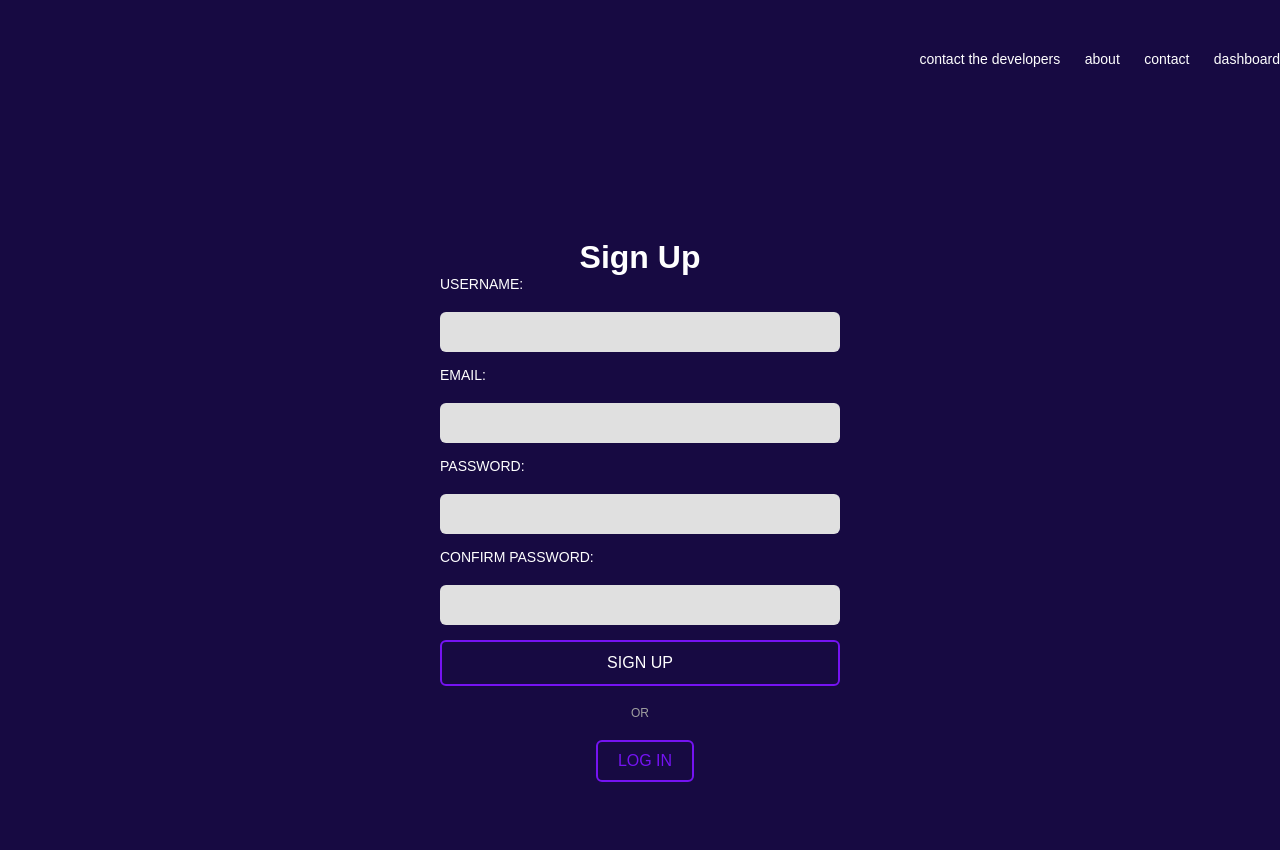
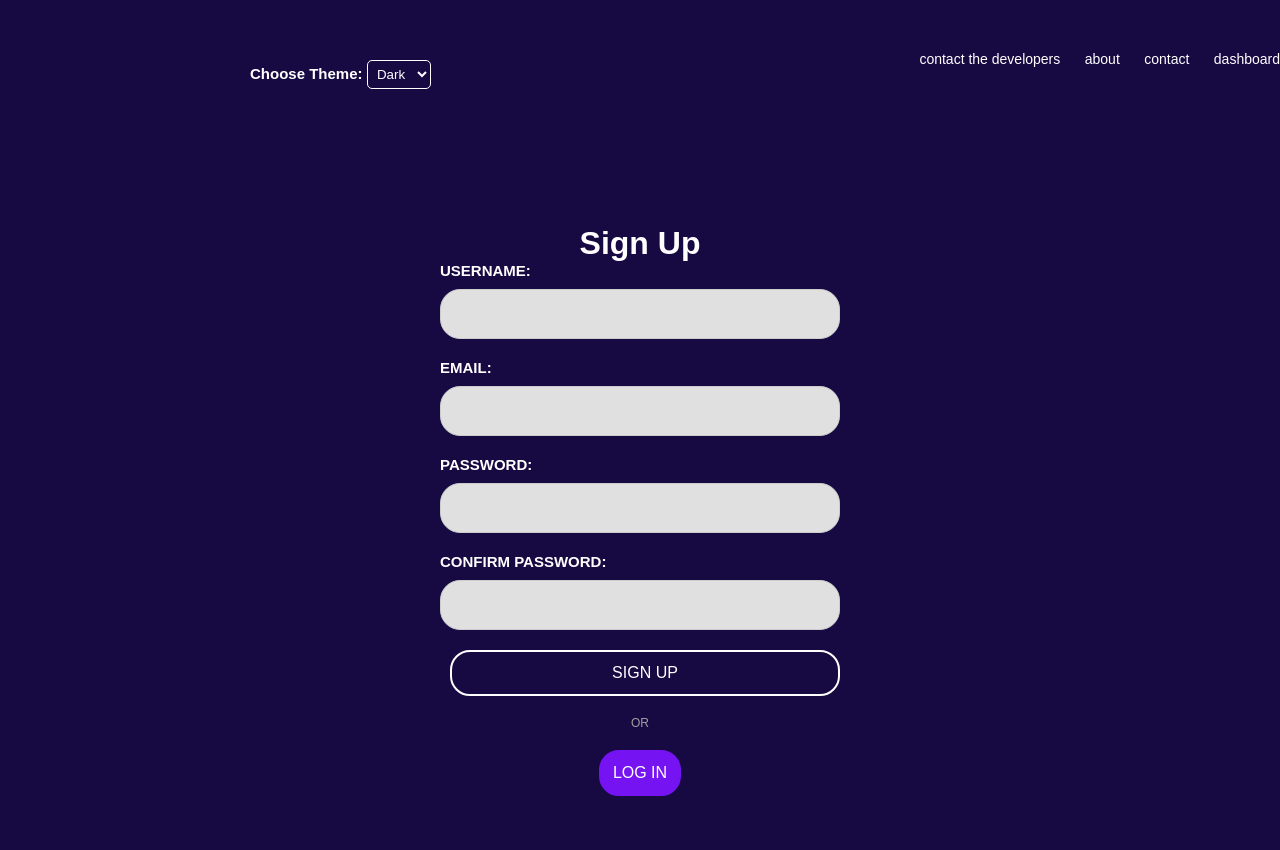
Before and after one commit to Wilsdawg1212/2340_Project_2, a Django app: page /signup/ in a window 1280 px wide. Run offline with Django 5.2, Linux system fonts and the light colour scheme.

Commit message:
Signup.html is finished besides the JS at the bottom

```diff
--- a/Spotify_Wrapped/templates/Spotify_Wrapped/signup.html
+++ b/Spotify_Wrapped/templates/Spotify_Wrapped/signup.html
@@ -7,18 +7,26 @@
     <link rel="stylesheet" href="{% static 'css/signup.css' %}">
     <title>Sign Up</title>
 </head>
+<body class="dark">
     <!-- Google Translate Element -->
     <div id="google_translate_element" style="position: absolute; top: 10px; left: 10px;"></div>
-
     <script type="text/javascript">
       function googleTranslateElementInit() {
         new google.translate.TranslateElement({pageLanguage: 'en', includedLanguages: 'en,es,fr'}, 'google_translate_element');
       }
     </script>
-
     <script type="text/javascript" src="//translate.google.com/translate_a/element.js?cb=googleTranslateElementInit"></script>
 
-<body>
+    <!-- Theme Switcher -->
+    <div id="theme-switcher">
+        <label for="theme" class="label">Choose Theme:</label>
+        <select id="theme" onchange="document.body.className = this.value;">
+            <option value="dark">Dark</option>
+            <option value="light">Light</option>
+            <option value="neon">Neon</option>
+        </select>
+    </div>
+
     <header>
         <div class="nav">
             <a href="/contact_dev/">contact the developers</a>
@@ -34,30 +42,204 @@
             <form method="POST" action="{% url 'signup' %}">
                 {% csrf_token %}
 
-                <label for="username">USERNAME:</label>
-                <input type="text" id="username" name="username" required>
+                <label for="username" class="label">USERNAME:</label>
+                <input type="text" id="username" name="username" class="form-input" required>
 
-                <label for="email">EMAIL:</label>
-                <input type="email" id="email" name="email" required>
+                <label for="email" class="label">EMAIL:</label>
+                <input type="email" id="email" name="email" class="form-input" required>
 
-                <label for="password">PASSWORD:</label>
-                <input type="password" id="password" name="password" required>
+                <label for="password" class="label">PASSWORD:</label>
+                <input type="password" id="password" name="password" class="form-input" required>
 
-                <label for="confirm_password">CONFIRM PASSWORD:</label>
-                <input type="password" id="confirm_password" name="confirm_password" required>
+                <label for="confirm_password" class="label">CONFIRM PASSWORD:</label>
+                <input type="password" id="confirm_password" name="confirm_password" class="form-input" required>
 
-                <button type="submit" class="signup-button">SIGN UP</button>
+                <button type="submit" class="btn login-button">SIGN UP</button>
             </form>
             <div class="divider">
                 <span>OR</span>
             </div>
 
-            <div class="login-container-container">
+            <div class="login-container">
                 <a href="/login/">
-                    <button class="login-button">LOG IN</button>
+                    <button class="btn signup-button">LOG IN</button>
                 </a>
             </div>
         </div>
     </div>
 </body>
 </html>
+
+<style>
+    /* Google Translate dropdown styling */
+    #google_translate_element select {
+        border-radius: 5px;
+        padding: 5px;
+        font-family: Arial, sans-serif;
+        cursor: pointer;
+    }
+
+    /* Theme Switcher styling */
+    #theme-switcher {
+        position: absolute;
+        top: 10px;
+        left: 250px;
+    }
+
+    /* Theme dropdown styling */
+    #theme {
+        border-radius: 5px;
+        padding: 5px;
+        font-family: Arial, sans-serif;
+        cursor: pointer;
+    }
+
+    /* Light theme */
+    body.light {
+        background-color: #f0f0f0;
+        color: #333;
+    }
+    .light .nav a {
+        color: #333;
+    }
+    .light #theme,
+    .light #google_translate_element select {
+        background-color: #f0f0f0;
+        color: #333;
+        border: 1px solid #333;
+    }
+    .light .btn {
+        border-color: #333;
+        color: #333;
+    }
+    .light .btn:hover {
+        background-color: #333;
+        color: #f0f0f0;
+    }
+    .light .signup-button {
+        background-color: transparent;
+        border-color: #333;
+    }
+
+    /* Neon theme */
+    body.neon {
+        background-color: #0f0f0f;
+        color: #0fdfd9;
+    }
+    .neon .nav a {
+        color: #0fdfd9;
+    }
+    .neon #theme,
+    .neon #google_translate_element select {
+        background-color: #0f0f0f;
+        color: #0fdfd9;
+        border: 1px solid #0fdfd9;
+    }
+    .neon .btn {
+        border-color: #0fdfd9;
+        color: #0fdfd9;
+    }
+    .neon .btn:hover {
+        background-color: #0fdfd9;
+        color: #0f0f0f;
+    }
+    .neon .signup-button {
+        border-color: #0fdfd9;
+        background-color: transparent;
+        color: #0fdfd9;
+    }
+
+    /* Dark theme */
+    body.dark {
+        background-color: #170a42;
+        color: white;
+    }
+    .dark .nav a {
+        color: white;
+    }
+    .dark #theme,
+    .dark #google_translate_element select {
+        background-color: #170a42;
+        color: white;
+        border: 1px solid white;
+    }
+    .dark .btn {
+        border-color: white;
+        color: white;
+    }
+    .dark .btn:hover {
+        background-color: white;
+        color: #170a42;
+    }
+    .dark .signup-button {
+        background-color: #7513f3;
+        border-color: #7513f3;
+    }
+    .dark .signup-button:hover {
+        background-color: #e5e5e5;
+    }
+
+    /* Styling for form input fields */
+    .form-input {
+        height: 50px;
+        border-radius: 20px;
+        padding: 0 15px;
+        font-size: 16px;
+        border: 1px solid #ccc;
+        margin-bottom: 10px; /* Adjusted for less space between fields */
+        color: #333;
+        background-color: #E0E0E0;
+    }
+
+    .container {
+        width: 400px;
+        text-align: center;
+    }
+
+    .form-container {
+        margin-top: 120px;
+    }
+
+    form {
+        display: flex;
+        flex-direction: column;
+        gap: 10px; /* Reduced gap between form elements */
+    }
+
+    /* Label styling to match login.html */
+    .label {
+        font-size: 15px;
+        font-weight: bold;
+        text-align: left;
+        margin-bottom: 0px;
+        font-family: Arial, sans-serif; /* Font consistency */
+    }
+
+    /* Button Styling */
+    .btn {
+        padding: 12px;
+        border-radius: 20px;
+        cursor: pointer;
+        font-size: 16px;
+        transition: all 0.3s ease-in-out;
+    }
+
+    .signup-button {
+        padding: 12px;
+        font-size: 16px;
+        cursor: pointer;
+        transition: all 0.3s ease-in-out;
+    }
+
+    .divider {
+        margin: 20px 0;
+        font-size: 12px;
+        color: #A0A0A0;
+    }
+
+    .login-container {
+        display: flex;
+        justify-content: center;
+        align-items: center;
+    }
+</style>
--- a/static/css/signup.css
+++ b/static/css/signup.css
@@ -151,3 +151,9 @@
             background-color: #7513f3;
             color: white;
         }
+        /* Positioning the Theme Switcher next to Google Translate */
+        #theme-switcher {
+            position: absolute !important;
+            top: 10px;
+            left: 250px;
+        }
```
Lines whose indentation alone changed are shown as unchanged.
